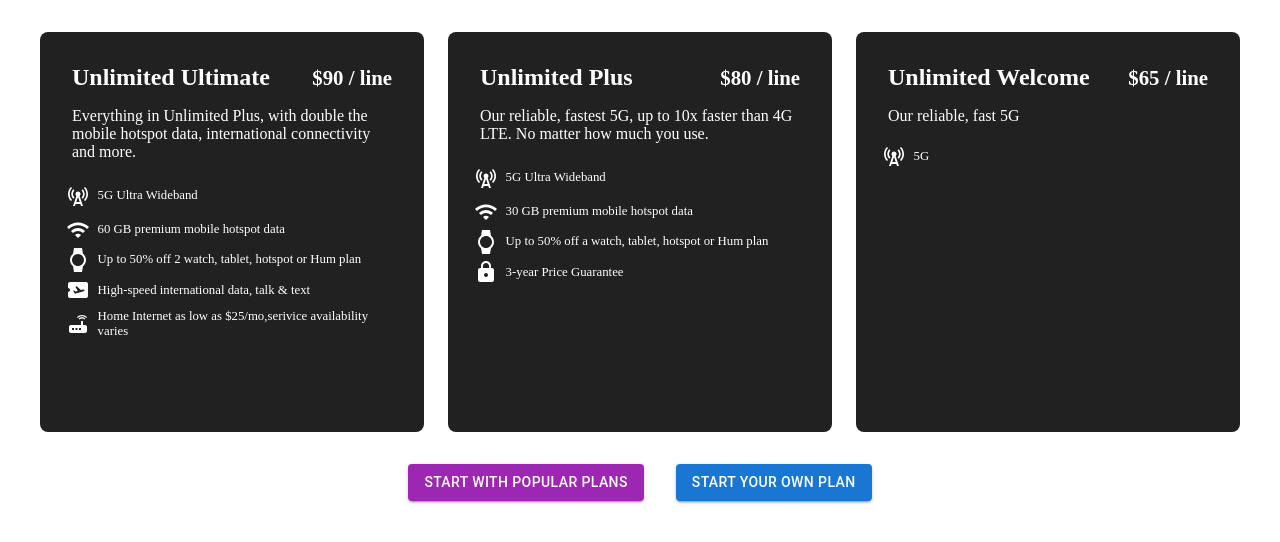
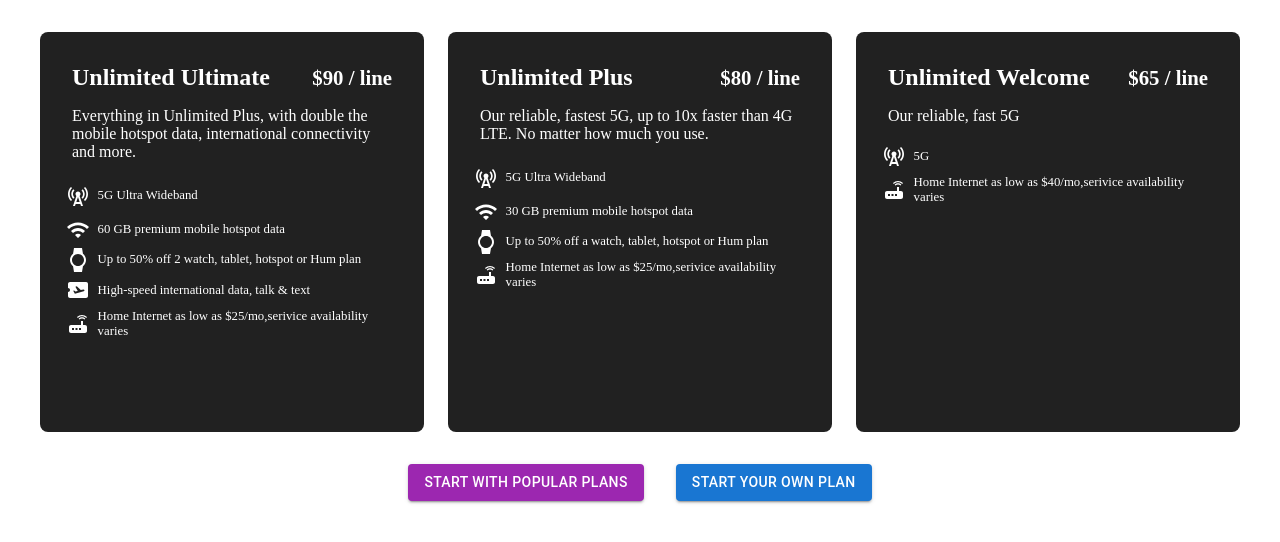
Before and after one commit to drny85/mydrasco, a Next.js app: page /myPlan in a window 1280 px wide. Shown: the top 542 px of the page. Built offline with nearby package versions, Linux system fonts and the light colour scheme.

Commit message:
remove 3yr price

```diff
--- a/components/MyPlanCard.tsx
+++ b/components/MyPlanCard.tsx
@@ -162,6 +162,7 @@ const MyPlanCard = ({
                                 plan
                             </p>
                         </div>
+
                         <div
                             style={{
                                 display: 'flex',
@@ -169,7 +170,7 @@ const MyPlanCard = ({
                                 padding: '0.2rem  0.6rem',
                             }}
                         >
-                            <LockIcon
+                            <RouterIcon
                                 sx={{
                                     color:
                                         theme.mode === 'dark'
@@ -187,11 +188,13 @@ const MyPlanCard = ({
                                             : '#212121',
                                 }}
                             >
-                                3-year Price Guarantee
+                                Home Internet as low as $25/mo,serivice
+                                availability varies
                             </p>
                         </div>
                     </>
                 ) : title.toLowerCase().includes('welcome') ? (
+                    <>
                         <div
                             style={{
                                 display: 'flex',
@@ -220,6 +223,36 @@ const MyPlanCard = ({
                                 5G
                             </p>
                         </div>
+                        <div
+                            style={{
+                                display: 'flex',
+                                alignItems: 'center',
+                                padding: '0.2rem  0.6rem',
+                            }}
+                        >
+                            <RouterIcon
+                                sx={{
+                                    color:
+                                        theme.mode === 'dark'
+                                            ? '#212121'
+                                            : '#ffffff',
+                                }}
+                            />
+                            <p
+                                style={{
+                                    fontSize: '0.8rem',
+                                    paddingLeft: '0.5rem',
+                                    color:
+                                        theme.mode === 'light'
+                                            ? '#ffffff'
+                                            : '#212121',
+                                }}
+                            >
+                                Home Internet as low as $40/mo,serivice
+                                availability varies
+                            </p>
+                        </div>
+                    </>
                 ) : (
                     <>
                         <div
--- a/pages/myPlan.tsx
+++ b/pages/myPlan.tsx
@@ -442,10 +442,6 @@ const MyPlan = () => {
                                                 title="Connected Device Plan"
                                                 subtitle="Up to 50% off 2 watch, tablet, hotspot or Hum plans"
                                             />
-                                            <GridItem
-                                                title="Price Guarantee"
-                                                subtitle="-"
-                                            />
                                         </Grid>
                                     </div>
                                 )}
@@ -491,10 +487,6 @@ const MyPlan = () => {
                                                 title="Connected Device Plan"
                                                 subtitle="Up to 50% off"
                                             />
-                                            <GridItem
-                                                title="Price Guarantee"
-                                                subtitle="3 years"
-                                            />
                                         </Grid>
                                     </div>
                                 )}
@@ -537,10 +529,6 @@ const MyPlan = () => {
                                             />
                                             <GridItem
                                                 title="Connected Device Plan"
-                                                subtitle="-"
-                                            />
-                                            <GridItem
-                                                title="Price Guarantee"
                                                 subtitle="-"
                                             />
                                         </Grid>
```
Lines whose indentation alone changed are shown as unchanged.
